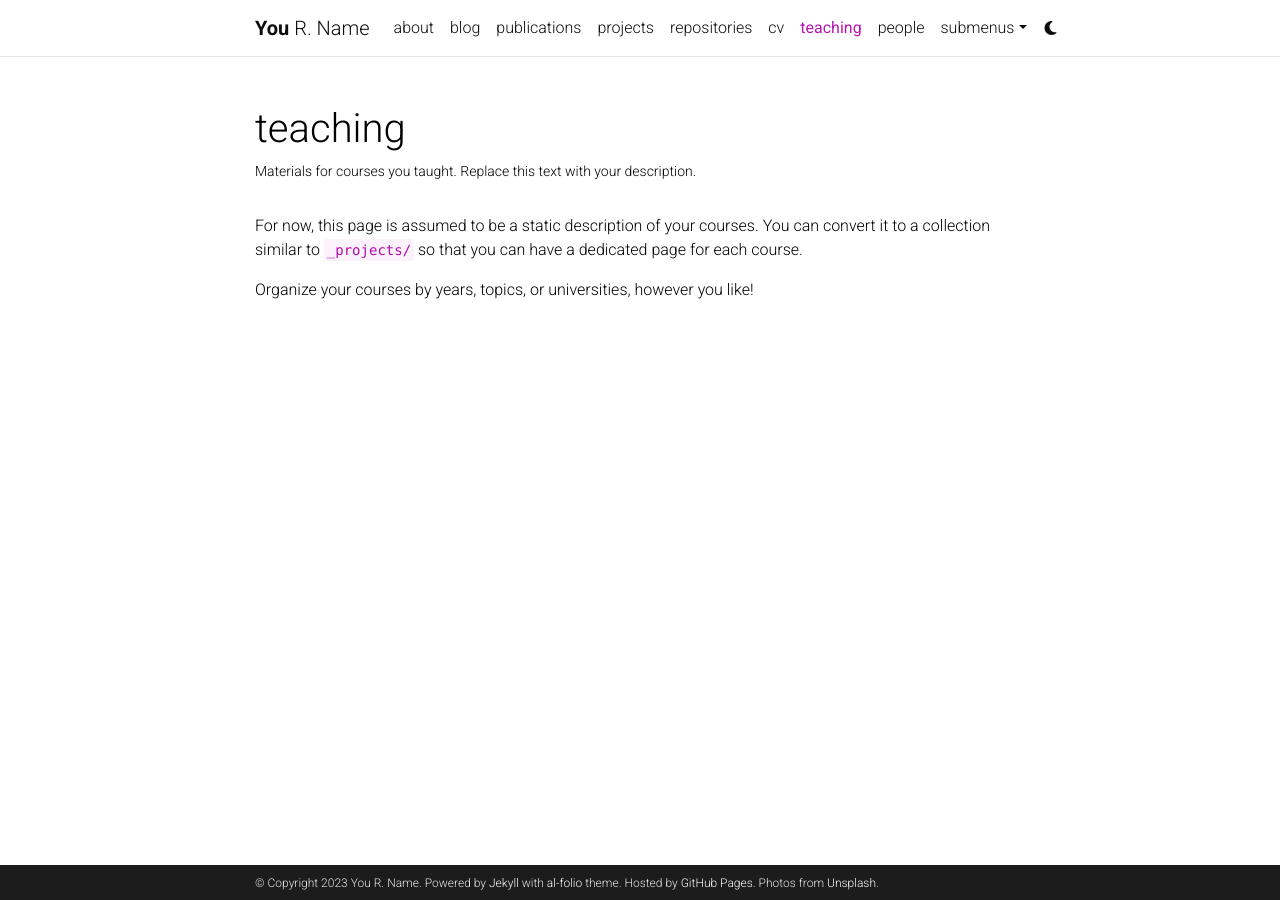
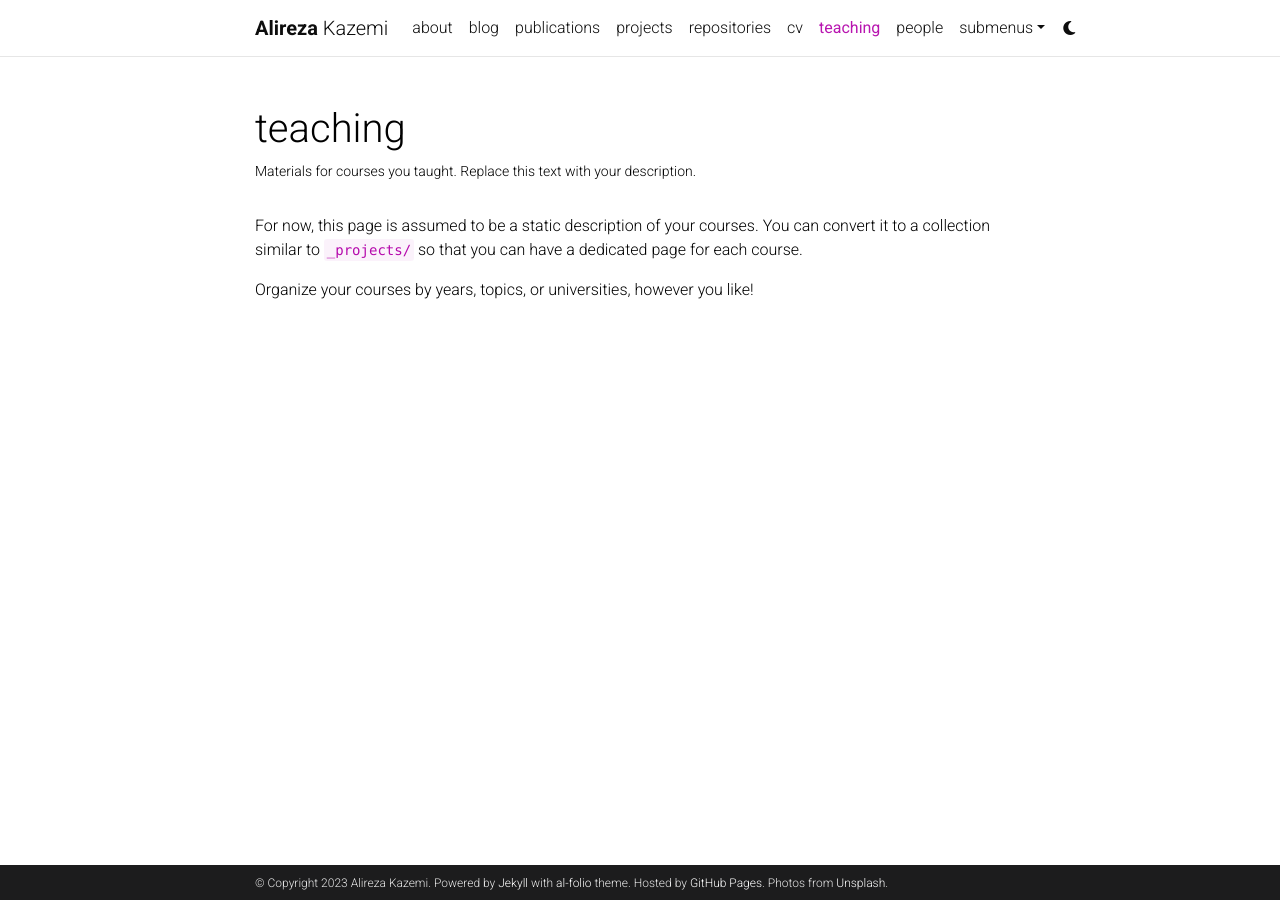
Before and after one commit to Alireza-Kazemi/Alireza-Kazemi.github.io, a Jekyll site: the page built from _pages/teaching.md, in a window 1280 px wide. Built offline with Jekyll 4.4.1, drawn with Linux system fonts in a browser that asks for light colours; comment, search, counter and statistics services are not loaded; a style sheet for code colours, icons or effects is not loaded.

Commit message:
Update _config.yml

```diff
--- a/_config.yml
+++ b/_config.yml
@@ -3,10 +3,10 @@
 # -----------------------------------------------------------------------------
 
 title: blank # the website title (if blank, full name will be used instead)
-first_name: You
-middle_name: R.
-last_name: Name
-email: you@example.com
+first_name: Alireza
+middle_name:
+last_name: Kazemi
+email: kazemi@ucdavis.edu
 description: > # the ">" symbol means to ignore newlines until "footer_text:"
   A simple, whitespace theme for academics. Based on [*folio](https://github.com/bogoli/-folio) design.
 footer_text: >
@@ -18,8 +18,8 @@
 lang: en # the language of your site (for example: en, fr, cn, ru, etc.)
 icon: ⚛️  # the emoji used as the favicon (alternatively, provide image name in /assets/img/)
 
-url: https://alshedivat.github.io # the base hostname & protocol for your site
-baseurl: /al-folio # the subpath of your site, e.g. /blog/
+url: https://alirezakazemi.com # the base hostname & protocol for your site
+baseurl: # the subpath of your site, e.g. /blog/
 last_updated: false # set to true if you want to display last updated in the footer
 impressum_path:  # set to path to include impressum link in the footer, use the same path as permalink in a page, helps to conform with EU GDPR
 
```
